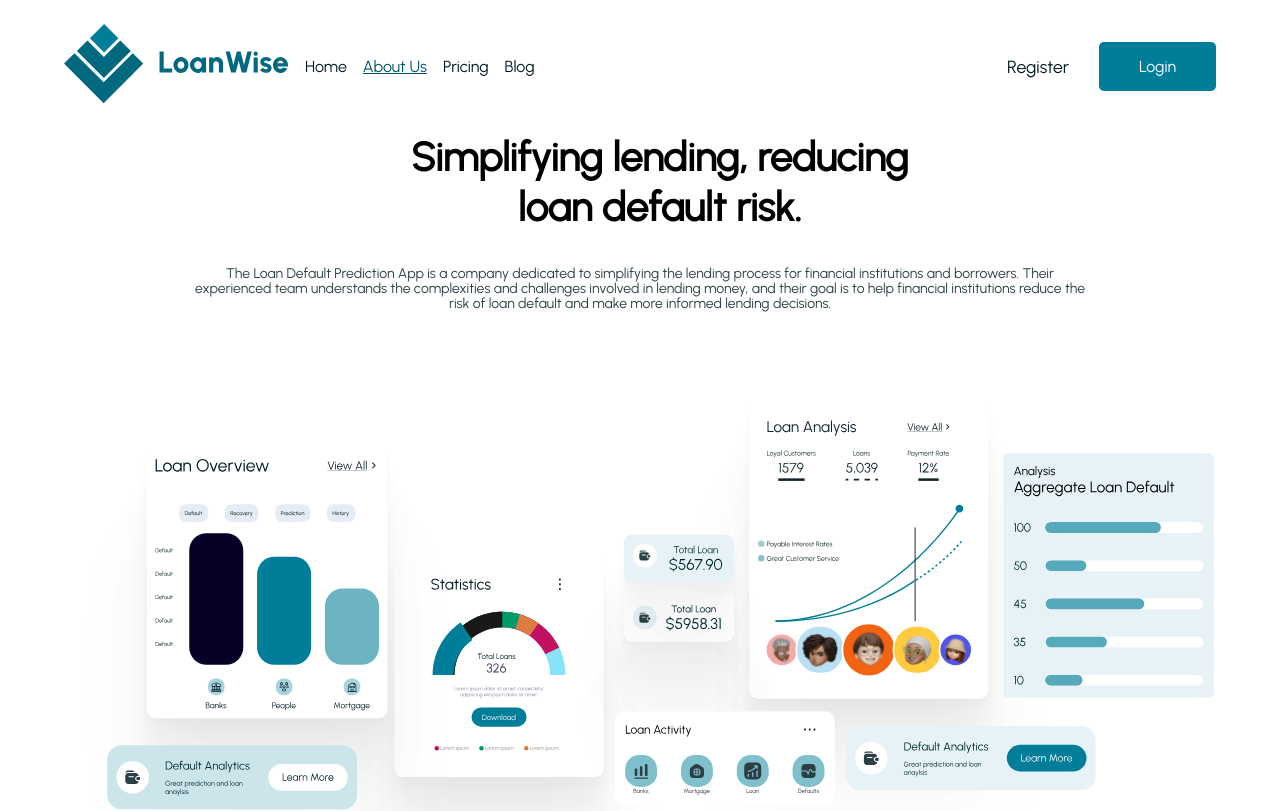
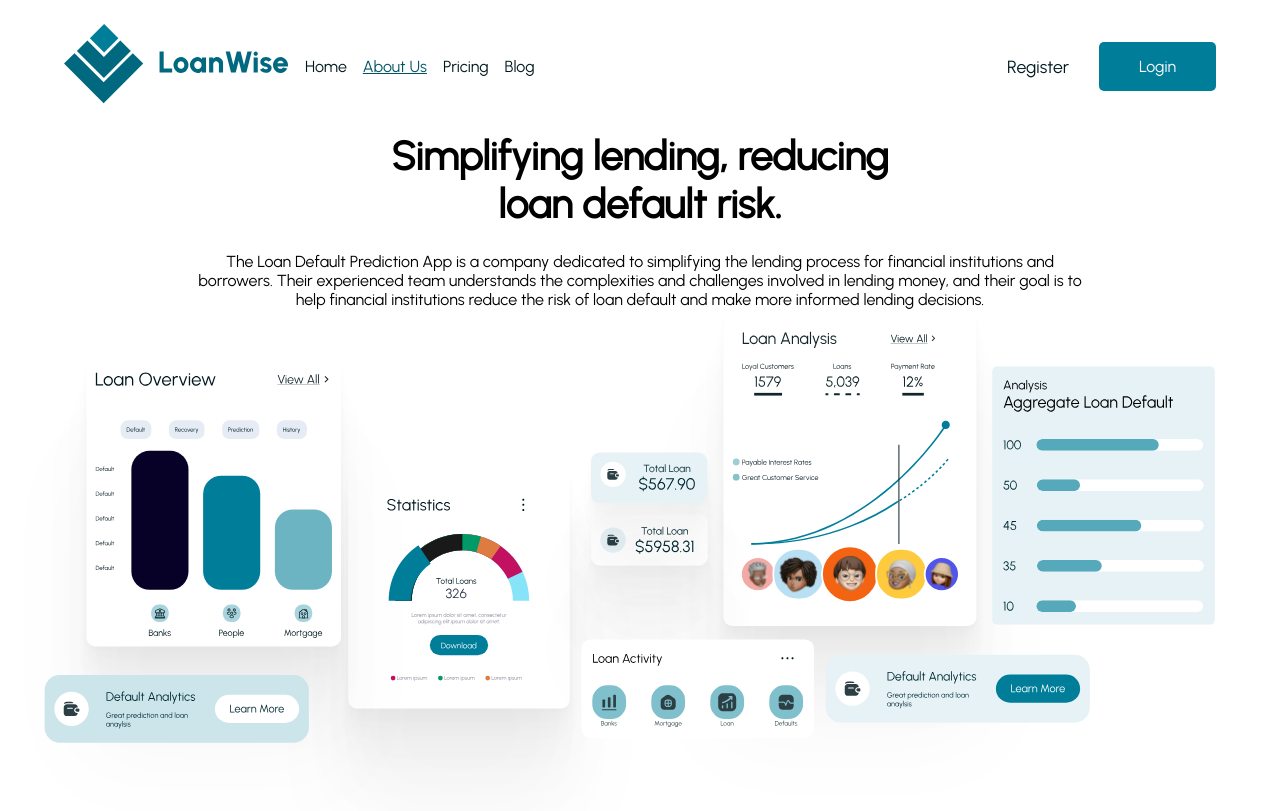
Before and after one commit to t1-loanwise/-loan-wise-Group1-Team1A, a React (Create React App) app: page /about in a window 1280 px wide. Shown: the top 811 px of the page. Built offline with nearby package versions, Linux system fonts and the light colour scheme.

Commit message:
update: style About us page

```diff
--- a/src/pages/LandingPage/About.js
+++ b/src/pages/LandingPage/About.js
@@ -14,18 +14,16 @@ import Table from "../../assets/Table.svg";
 // import Button1 from "../../components/Button1";
 import LoanOverview from "../../assets/Special Feature.svg";
 
-const UseLoanwise = () => {
+const About = () => {
   return (
     <>
       <NavBar />
-      <div className="loanwise_card_container">
-        <div>
+      <div className="about_us_container">
+        <div className="about_header_container">
           <h2 className="about-header">
             Simplifying lending, reducing loan default risk.
           </h2>
-        </div>
-        <div>
-          <p className="about-loan-defualt">
+          <p className="about_header_text">
             The Loan Default Prediction App is a company dedicated to
             simplifying the lending process for financial institutions and
             borrowers. Their experienced team understands the complexities and
@@ -34,7 +32,9 @@ const UseLoanwise = () => {
             informed lending decisions.
           </p>
         </div>
-        <img className="about-us" src={AboutUs} alt="avatar" />
+        <div className="about_us_img_container">
+          <img className="about_us_img" src={AboutUs} alt="avatar" />
+        </div>
         <div className="our-vision">
           <div>
             <h2>Our vision</h2>
@@ -137,9 +137,9 @@ const UseLoanwise = () => {
           />
         </div>
       </div>
-      <Footer />
+      {/* <Footer /> */}
     </>
   );
 };
 
-export default UseLoanwise;
+export default About;
--- a/src/styles/AboutUs.css
+++ b/src/styles/AboutUs.css
@@ -1,65 +1,68 @@
-.about-container{
-  margin: 10px;
+.about_us_container {
+  margin: 0;
+  padding: 0;
+  width: 100%;
+  box-sizing: border-box;
+  display: flex;
+  flex-direction: column;
 }
-.about-header{
-margin: 0 20%;
-width: 65%;
-font-family: 'Urbanist';
-font-style: normal;
-font-weight: 600;
-font-size: 40px;
-line-height: 50px;
-text-align: center;
-color: #000000;
-
-
+.about_header_container {
+  display: flex;
+  flex-direction: column;
+  gap: 24px;
+  justify-content: center;
+  align-items: center;
 }
-.about-loan-defualt{
- margin: 0 15%;
-font-family: 'Urbanist';
-font-style: normal;
-font-weight: 500;
-font-size: 14px;
-line-height: 15px;
-text-align: center;
-color: #2B3F44;
-margin-top: 10px;
+.about-header {
+  font-weight: 600;
+  font-size: 40px;
+  text-align: center;
+  width: 40%;
+  color: #000000;
+}
+.about_header_text {
+  width: 70%;
+  text-align: center;
+}
+.about_us_img {
+  width: 95%;
+  margin: 0;
+}
+.about_us_img_container {
+  margin: 0;
+  padding: 0;
+  width: 100%;
 }
 
-.our-team :nth-child(1){
+.our-team :nth-child(1) {
   margin: 0 30%;
   margin-top: 50px;
-  font-family: 'Urbanist';
+  font-family: "Urbanist";
   font-weight: 600;
   font-size: 40px;
   line-height: 15px;
 }
-.our-team :nth-child(2){
+.our-team :nth-child(2) {
   /* width: 45%; */
   margin: 0 24%;
   margin-top: 10px;
-  font-family: 'Urbanist';
+  font-family: "Urbanist";
   font-weight: 500;
   font-size: 14px;
   line-height: 15px;
   text-align: center;
-  color: #2B3F44;
+  color: #2b3f44;
 }
 
-.our-team{
+.our-team {
   height: 970px;
   width: 1150px;
   left: 145.01171875px;
   top: 3214.7958984375px;
   border-radius: 0px;
-
-}
-.about-us{
-  /* height: 500px; */
-  width: 1150px;
 }
 
-.our-vision{
+.our-vision {
   position: relative;
   display: flex;
   gap: 10px;
@@ -68,15 +71,16 @@ margin-top: 10px;
   height: 300px;
   width: 1150px;
 }
-.loan-analysis{
+.loan-analysis {
   height: 400px;
-width: 652px;
-left: 110px;
-top: 0px;
-border-radius: 15px;
+  width: 652px;
+  left: 110px;
+  top: 0px;
+  border-radius: 15px;
 }
 
-.annual-revenue1, .annual-revenue2{
+.annual-revenue1,
+.annual-revenue2 {
   display: flex;
   align-items: center;
   gap: 10px;
@@ -86,29 +90,28 @@ border-radius: 15px;
   padding: 10px;
 }
 .annual-revenue1 .currency,
-.annual-revenue2 .currency{
+.annual-revenue2 .currency {
   color: white;
-  background-color: #00191F;
+  background-color: #00191f;
   border-radius: 50%;
   padding: 1px 6px;
   font-size: small;
 }
 .annual-revenue1 :nth-child(2),
-.annual-revenue2 :nth-child(2){
+.annual-revenue2 :nth-child(2) {
   font-size: 9px;
-
 }
-.annual-revenue1{
+.annual-revenue1 {
   position: absolute;
   top: 40px;
   left: 540px;
 }
-.annual-revenue2{
+.annual-revenue2 {
   position: absolute;
   top: 180px;
   left: 540px;
 }
-.our-mission{
+.our-mission {
   display: flex;
   gap: 10px;
   justify-content: space-between;
@@ -116,7 +119,7 @@ border-radius: 15px;
   margin-top: 100px;
 }
 
-.loan-defualt{
+.loan-defualt {
   color: #000000;
   font-size: 13px;
   width: 400px;
```
